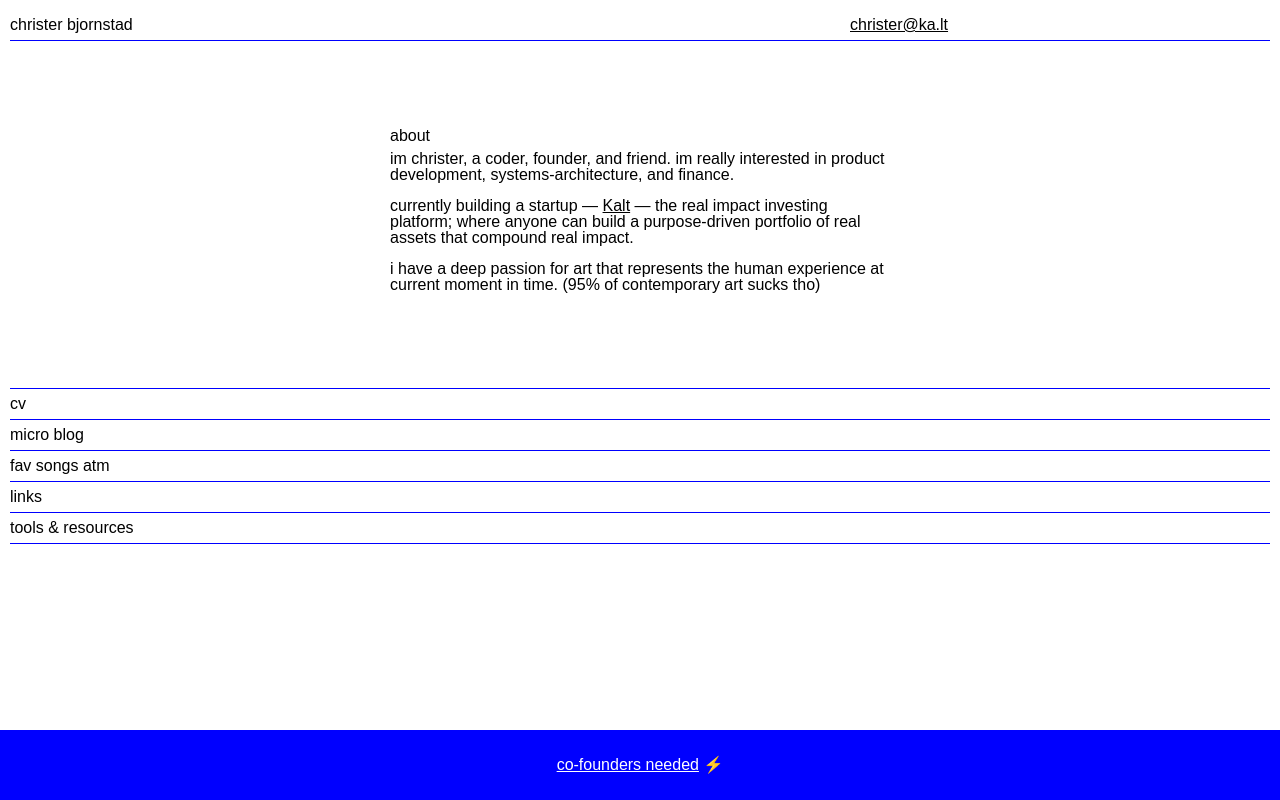
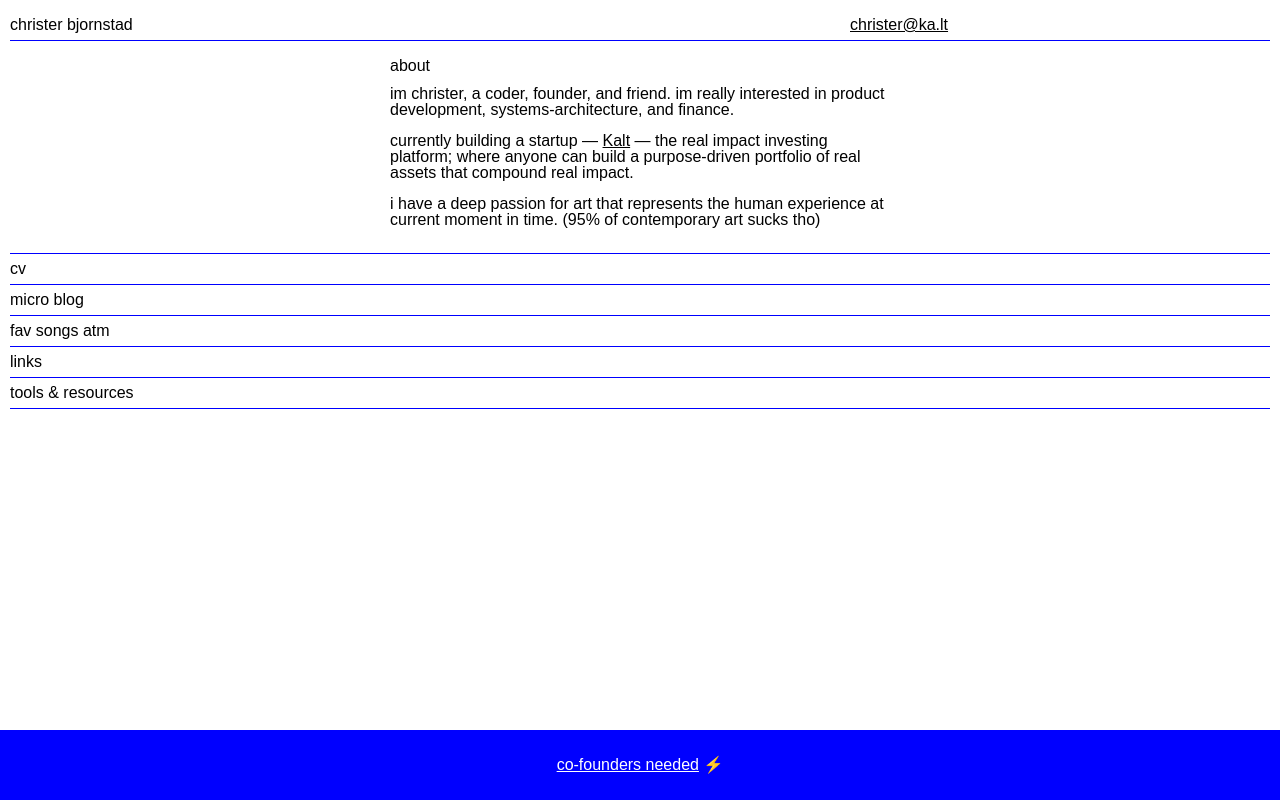
Before and after one commit to justchrister/justchrister, a plain HTML site: page website/index.html in a window 1280 px wide. Both pictures are taken after a click on the element 640 px from the left and 56 px from the top of the page. Drawn offline with Linux system fonts and the light colour scheme.

Commit message:
Update index.html

```diff
--- a/website/index.html
+++ b/website/index.html
@@ -76,12 +76,17 @@
         max-height:30px;
         overflow:hidden;
       }
+      section:hover{
+        cursor: pointer;
+      }
       section.expanded{
         max-height:none;
-        padding:10vh   0;
+        padding:10px 0 10px 0;
+        cursor: auto;
       }
       h2{
         line-height:30px;
+        margin-bottom:15px;
       }
       p{
         max-width:500px;
@@ -90,7 +95,9 @@
       section.expanded h2{
         max-width:500px;
         margin:auto;
+        margin-bottom:5px;
       }
+      main{padding-bottom:100px;}
     </style>
   </head>
   <body>
@@ -164,7 +171,7 @@
       if(!className) {
         element.className = "expanded";
       } else {
-        element.className = "";
+        //element.className = "";
       }
     }
   </script>
```
